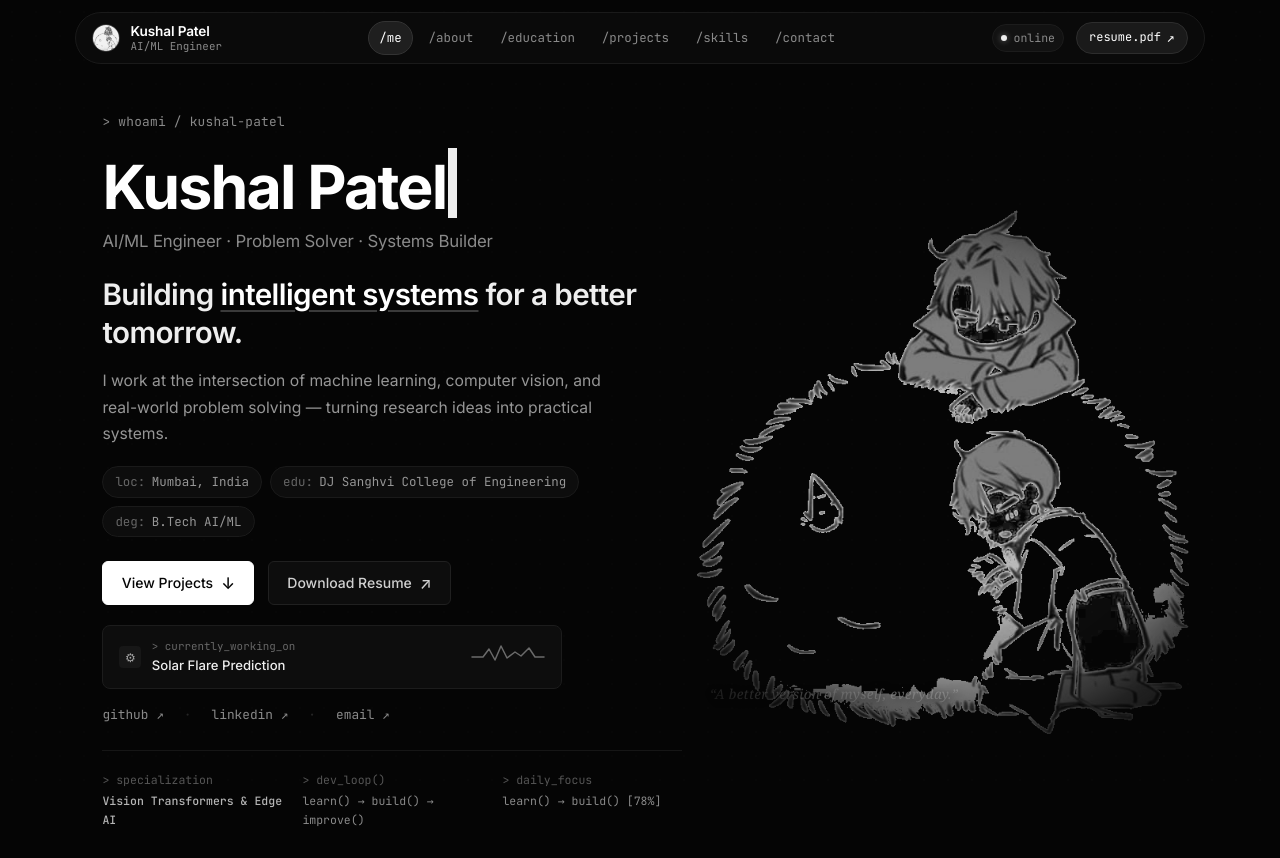
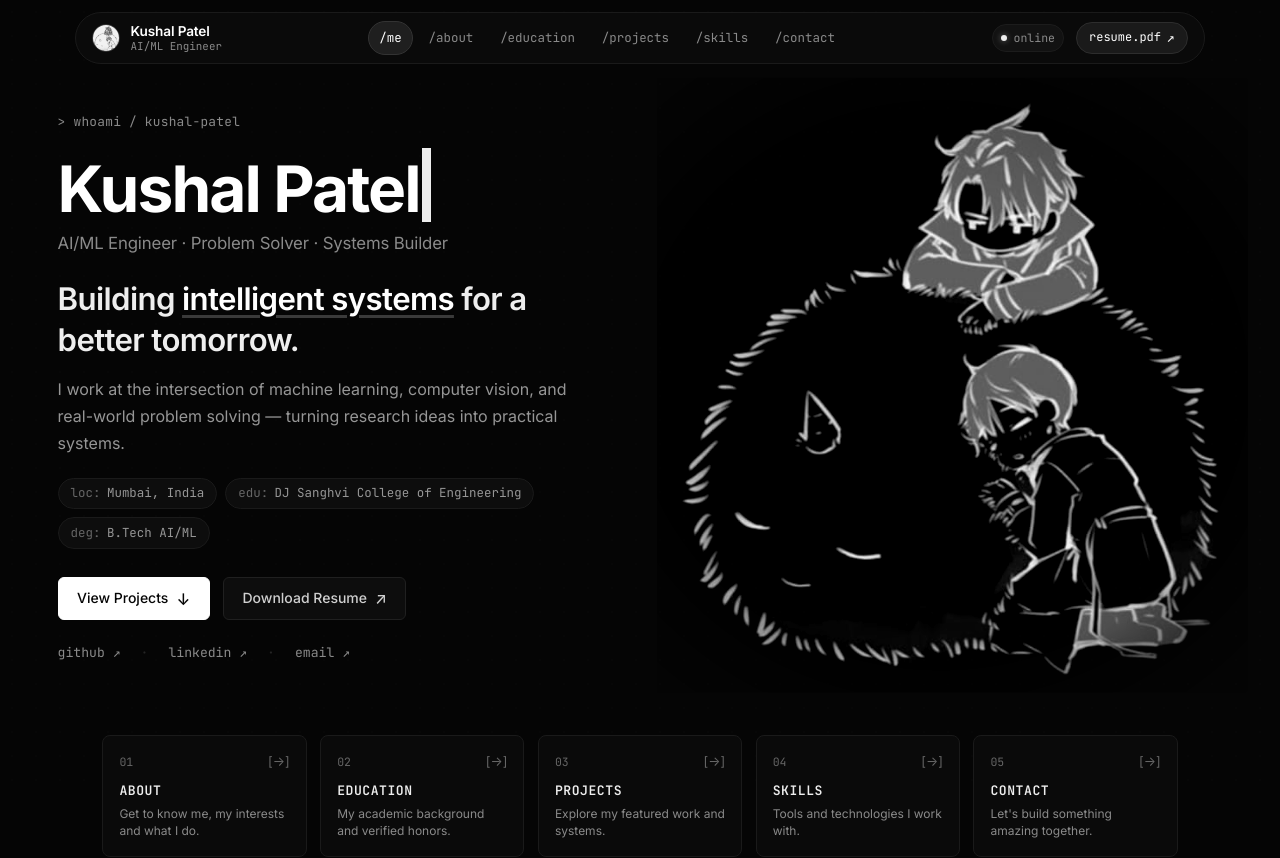
Before and after one commit to kusha-l921/Portfolio, a Next.js app: page / in a window 1280 px wide. Shown: the top 858 px of the page. Built offline with nearby package versions, Linux system fonts and the light colour scheme.

Commit message:
fix(hero): use inverted_pfp.jpeg, eliminate excess margins, bring artwork closer to text, remove metadata widgets

```diff
--- a/src/components/Hero.tsx
+++ b/src/components/Hero.tsx
@@ -11,7 +11,7 @@ export default function Hero() {
       className="hero-section"
       style={{
         position: 'relative',
-        minHeight: '640px',
+        minHeight: '660px',
         display: 'flex',
         alignItems: 'center',
         paddingTop: '3.5rem',
@@ -19,9 +19,9 @@ export default function Hero() {
         overflow: 'hidden',
       }}
     >
-      <div className="container" style={{ position: 'relative', zIndex: 2 }}>
+      <div className="hero-container">
         {/* Left Hero Content: ~42-45% width on desktop */}
-        <div className="hero-content" style={{ maxWidth: '580px', width: '100%' }}>
+        <div className="hero-content">
           {/* Terminal prompt label */}
           <div className="terminal-label" style={{ marginBottom: '1rem' }}>
             <span>{PERSONAL_DATA.terminalPrompt}</span>
@@ -31,11 +31,11 @@ export default function Hero() {
           <div>
             <h1
               style={{
-                fontSize: 'clamp(2.5rem, 5vw, 3.8rem)',
+                fontSize: 'clamp(2.5rem, 5vw, 4rem)',
                 fontWeight: 700,
                 letterSpacing: '-0.03em',
                 color: '#FFFFFF',
-                lineHeight: 1.08,
+                lineHeight: 1.06,
               }}
             >
               {PERSONAL_DATA.fullName}
@@ -57,12 +57,12 @@ export default function Hero() {
           {/* Strong statement */}
           <h2
             style={{
-              fontSize: 'clamp(1.35rem, 2.5vw, 1.85rem)',
+              fontSize: 'clamp(1.35rem, 2.5vw, 1.95rem)',
               fontWeight: 600,
               color: '#EEEEEE',
               letterSpacing: '-0.02em',
               lineHeight: 1.3,
-              marginTop: '1.25rem',
+              marginTop: '1.35rem',
               maxWidth: '560px',
             }}
           >
@@ -83,11 +83,11 @@ export default function Hero() {
           {/* Supporting paragraph */}
           <p
             style={{
-              fontSize: '0.98rem',
+              fontSize: '1rem',
               color: '#969696',
               lineHeight: 1.7,
               marginTop: '1rem',
-              maxWidth: '520px',
+              maxWidth: '540px',
             }}
           >
             {PERSONAL_DATA.supportingParagraph}
@@ -99,7 +99,7 @@ export default function Hero() {
               display: 'flex',
               flexWrap: 'wrap',
               gap: '0.5rem',
-              marginTop: '1.15rem',
+              marginTop: '1.25rem',
             }}
           >
             <div className="pill">
@@ -123,7 +123,7 @@ export default function Hero() {
               alignItems: 'center',
               flexWrap: 'wrap',
               gap: '0.85rem',
-              marginTop: '1.5rem',
+              marginTop: '1.75rem',
             }}
           >
             <a href="#projects" className="btn btn-primary">
@@ -141,66 +141,6 @@ export default function Hero() {
             </a>
           </div>
 
-          {/* Terminal mini-widget: Currently Working On */}
-          <div
-            style={{
-              marginTop: '1.25rem',
-              padding: '0.75rem 1rem',
-              borderRadius: '8px',
-              backgroundColor: '#0D0D0D',
-              border: '1px solid #1C1C1C',
-              display: 'flex',
-              alignItems: 'center',
-              justifyContent: 'space-between',
-              maxWidth: '460px',
-            }}
-          >
-            <div style={{ display: 'flex', alignItems: 'center', gap: '0.65rem' }}>
-              <span
-                style={{
-                  display: 'flex',
-                  alignItems: 'center',
-                  justifyContent: 'center',
-                  width: '22px',
-                  height: '22px',
-                  borderRadius: '4px',
-                  backgroundColor: '#171717',
-                  color: '#A5A5A5',
-                  fontSize: '0.75rem',
-                }}
-              >
-                ⚙
-              </span>
-              <div style={{ display: 'flex', flexDirection: 'column' }}>
-                <span className="font-mono" style={{ fontSize: '0.68rem', color: '#666666' }}>
-                  &gt; currently_working_on
-                </span>
-                <span
-                  style={{
-                    fontSize: '0.82rem',
-                    fontWeight: 500,
-                    color: '#EEEEEE',
-                  }}
-                >
-                  {PERSONAL_DATA.currentlyBuilding}
-                </span>
-              </div>
-            </div>
-
-            {/* Minimal SVG Sparkline */}
-            <div style={{ opacity: 0.75 }}>
-              <svg width="74" height="24" viewBox="0 0 74 24" fill="none">
-                <path
-                  d="M1 16L12 16L18 8L24 19L30 5L36 17L44 11L50 15L58 7L64 16L73 16"
-                  stroke="#8A8A8A"
-                  strokeWidth="1.5"
-                  strokeLinecap="round"
-                  strokeLinejoin="round"
-                />
-              </svg>
-            </div>
-          </div>
-
           {/* Social Links */}
           <div
             className="font-mono"
@@ -208,9 +148,9 @@ export default function Hero() {
               display: 'flex',
               alignItems: 'center',
               gap: '1.25rem',
-              fontSize: '0.8rem',
+              fontSize: '0.82rem',
               color: '#666666',
-              marginTop: '1rem',
+              marginTop: '1.35rem',
             }}
           >
             <a
@@ -244,76 +184,51 @@ export default function Hero() {
               email ↗
             </a>
           </div>
-
-          {/* Personal Meta Data (Cleanly separated from card container) */}
-          <div
-            style={{
-              display: 'grid',
-              gridTemplateColumns: 'repeat(auto-fit, minmax(160px, 1fr))',
-              gap: '1.25rem',
-              marginTop: '1.5rem',
-              paddingTop: '1.25rem',
-              borderTop: '1px solid #161616',
-              fontFamily: 'var(--font-mono)',
-              fontSize: '0.72rem',
-            }}
-          >
-            <div>
-              <span style={{ color: '#555555', display: 'block', marginBottom: '0.2rem' }}>
-                &gt; specialization
-              </span>
-              <span style={{ color: '#B5B5B5', fontWeight: 500 }}>
-                {PERSONAL_DATA.specialization}
-              </span>
-            </div>
-
-            <div>
-              <span style={{ color: '#555555', display: 'block', marginBottom: '0.2rem' }}>
-                &gt; dev_loop()
-              </span>
-              <span style={{ color: '#8A8A8A' }}>
-                {PERSONAL_DATA.devLoop}
-              </span>
-            </div>
-
-            <div>
-              <span style={{ color: '#555555', display: 'block', marginBottom: '0.2rem' }}>
-                &gt; daily_focus
-              </span>
-              <span style={{ color: '#8A8A8A' }}>
-                learn() → build() [78%]
-              </span>
-            </div>
-          </div>
         </div>
       </div>
 
-      {/* Integrated Editorial Anime Artwork (No Card, No Border, Fades Into Background) */}
+      {/* Integrated Anime Artwork (Large visual scale, closer to text, blends into dark background) */}
       <div className="hero-artwork-wrapper" aria-hidden="true">
         <div className="hero-artwork-inner">
           <Image
-            src={PERSONAL_DATA.animeArtwork}
-            alt="Kushal Patel Editorial Illustration"
+            src="/images/inverted_pfp.jpeg"
+            alt="Kushal Patel Anime Illustration"
             fill
             priority
             sizes="(max-width: 900px) 100vw, 55vw"
             className="hero-artwork-image"
           />
-          <div className="hero-artwork-quote">
-            &ldquo;{PERSONAL_DATA.quote}&rdquo;
-          </div>
         </div>
       </div>
 
       <style jsx global>{`
-        /* Desktop Hero: Artwork occupies remaining 48-55% width, absolutely positioned, edge-feathered */
+        /* Hero Container: Begins 40-60px from viewport edge on desktop */
+        .hero-container {
+          width: 94vw;
+          max-width: 1560px;
+          margin-left: auto;
+          margin-right: auto;
+          padding-left: clamp(12px, 1.5vw, 24px);
+          padding-right: clamp(12px, 1.5vw, 24px);
+          position: relative;
+          z-index: 2;
+        }
+
+        .hero-content {
+          max-width: 580px;
+          width: 100%;
+          position: relative;
+          z-index: 3;
+        }
+
+        /* Desktop Hero: Artwork spans 48-55vw, positioned closer to text */
         .hero-artwork-wrapper {
           position: absolute;
-          right: clamp(2%, 5vw, 8%);
+          right: clamp(1vw, 2.5vw, 4vw);
           top: 50%;
           transform: translateY(-50%);
-          width: clamp(480px, 46vw, 720px);
-          height: clamp(460px, 44vw, 660px);
+          width: clamp(560px, 50vw, 840px);
+          height: clamp(540px, 48vw, 760px);
           pointer-events: none;
           z-index: 1;
         }
@@ -322,42 +237,29 @@ export default function Hero() {
           position: relative;
           width: 100%;
           height: 100%;
-          /* Feather edges into deep dark background - zero rectangular boundary */
+          /* Smoothly soften outer edges into deep background */
           mask-image: radial-gradient(
-            ellipse at 54% 48%,
-            rgba(0, 0, 0, 1) 32%,
-            rgba(0, 0, 0, 0.75) 52%,
-            rgba(0, 0, 0, 0.25) 70%,
-            transparent 88%
+            ellipse at 52% 50%,
+            rgba(0, 0, 0, 1) 45%,
+            rgba(0, 0, 0, 0.85) 65%,
+            rgba(0, 0, 0, 0.3) 84%,
+            transparent 96%
           );
           -webkit-mask-image: radial-gradient(
-            ellipse at 54% 48%,
-            rgba(0, 0, 0, 1) 32%,
-            rgba(0, 0, 0, 0.75) 52%,
-            rgba(0, 0, 0, 0.25) 70%,
-            transparent 88%
+            ellipse at 52% 50%,
+            rgba(0, 0, 0, 1) 45%,
+            rgba(0, 0, 0, 0.85) 65%,
+            rgba(0, 0, 0, 0.3) 84%,
+            transparent 96%
           );
         }
 
         .hero-artwork-image {
           object-fit: contain !important;
           object-position: center right !important;
-          filter: grayscale(100%) contrast(1.14) brightness(0.92) !important;
-          opacity: 0.92;
-          transition: filter 0.4s ease, opacity 0.4s ease;
-        }
-
-        .hero-artwork-quote {
-          position: absolute;
-          bottom: 8%;
-          left: 14%;
-          font-size: 0.85rem;
-          font-style: italic;
-          color: rgba(238, 238, 238, 0.65);
-          font-family: Georgia, serif;
-          letter-spacing: 0.02em;
-          text-shadow: 0 2px 10px rgba(0, 0, 0, 0.9);
-          pointer-events: none;
+          mix-blend-mode: screen !important;
+          filter: contrast(1.15) brightness(1.0) !important;
+          opacity: 0.96;
         }
 
         /* Responsive Tablet & Mobile Stacking */
@@ -366,6 +268,11 @@ export default function Hero() {
             min-height: auto !important;
             padding-top: 2.5rem !important;
             padding-bottom: 2.5rem !important;
+          }
+          .hero-container {
+            width: 100% !important;
+            padding-left: 20px !important;
+            padding-right: 20px !important;
           }
           .hero-content {
             max-width: 100% !important;
@@ -383,25 +290,19 @@ export default function Hero() {
           .hero-artwork-inner {
             mask-image: radial-gradient(
               ellipse at 50% 50%,
-              rgba(0, 0, 0, 1) 30%,
-              rgba(0, 0, 0, 0.6) 55%,
-              transparent 85%
+              rgba(0, 0, 0, 1) 40%,
+              rgba(0, 0, 0, 0.7) 65%,
+              transparent 90%
             ) !important;
             -webkit-mask-image: radial-gradient(
               ellipse at 50% 50%,
-              rgba(0, 0, 0, 1) 30%,
-              rgba(0, 0, 0, 0.6) 55%,
-              transparent 85%
+              rgba(0, 0, 0, 1) 40%,
+              rgba(0, 0, 0, 0.7) 65%,
+              transparent 90%
             ) !important;
           }
           .hero-artwork-image {
             object-position: center !important;
-          }
-          .hero-artwork-quote {
-            left: 50% !important;
-            transform: translateX(-50%) !important;
-            bottom: 4% !important;
-            white-space: nowrap !important;
           }
         }
       `}</style>
--- a/src/data/portfolioData.ts
+++ b/src/data/portfolioData.ts
@@ -30,7 +30,7 @@ export const PERSONAL_DATA = {
   specialization: 'Vision Transformers & Edge AI',
   devLoop: 'learn() → build() → improve()',
   metaVersion: 'v2026.09',
-  animeArtwork: '/images/character_composite.png',
+  animeArtwork: '/images/inverted_pfp.jpeg',
   avatarImage: '/images/character_illustration.jpg',
   quote: 'A better version of myself, everyday.',
   dailyLog: [
```
Also changed, not shown: public/images/inverted_pfp.jpeg (added).
